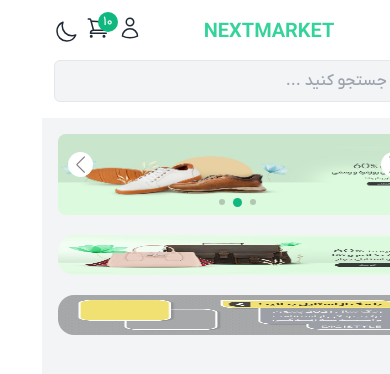
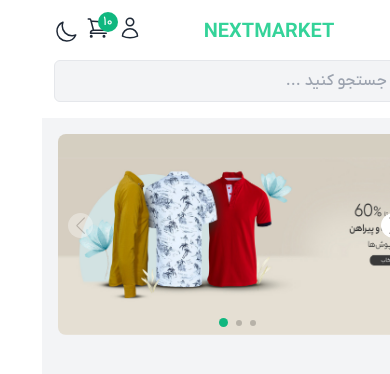
Before and after one commit to Amirhosien82/nextmarket, a Next.js app: page / in a window 390 px wide. Shown: the top 374 px of the page. Built offline with nearby package versions, Linux system fonts and the light colour scheme.

Commit message:
edit slider and shop

```diff
--- a/app/_components/Shop.tsx
+++ b/app/_components/Shop.tsx
@@ -46,7 +46,7 @@ function Shop() {
 
 function WindowShopMobile({ close }: { close: () => void }) {
   return (
-    <div className="w-full h-screen py-3 px-5 grid grid-rows-[auto,1fr,auto]">
+    <div className="w-full h-full py-3 px-5 grid grid-rows-[auto,1fr,auto]">
       <div className="flex justify-between pb-4">
         <button type="button" onClick={close}>
           <Close itemShop={false} />
--- a/app/_components/Slider.tsx
+++ b/app/_components/Slider.tsx
@@ -5,12 +5,22 @@ function Slider() {
   return (
     <div className="grid grid-cols-1 aspect-video md:grid-cols-[2fr,1fr] gap-5 md:aspect-[3/1]">
       <Carousel />
-      <div className="h-full flex flex-col gap-5">
+      <div className="h-full flex-col gap-5 hidden md:flex">
         <div className="relative w-full h-1/2">
-          <Image fill src="/./imgs/main-banner-top.jpg" className="rounded-2xl" alt="img" />
+          <Image
+            fill
+            src="/imgs/main-banner-top.jpg"
+            className="rounded-2xl"
+            alt="img"
+          />
         </div>
         <div className="relative w-full h-1/2 ">
-          <Image fill src="/./imgs/main-bot.gif" className="rounded-2xl" alt="img" />
+          <Image
+            fill
+            src="/imgs/main-bot.gif"
+            className="rounded-2xl"
+            alt="img"
+          />
         </div>
       </div>
     </div>
```
